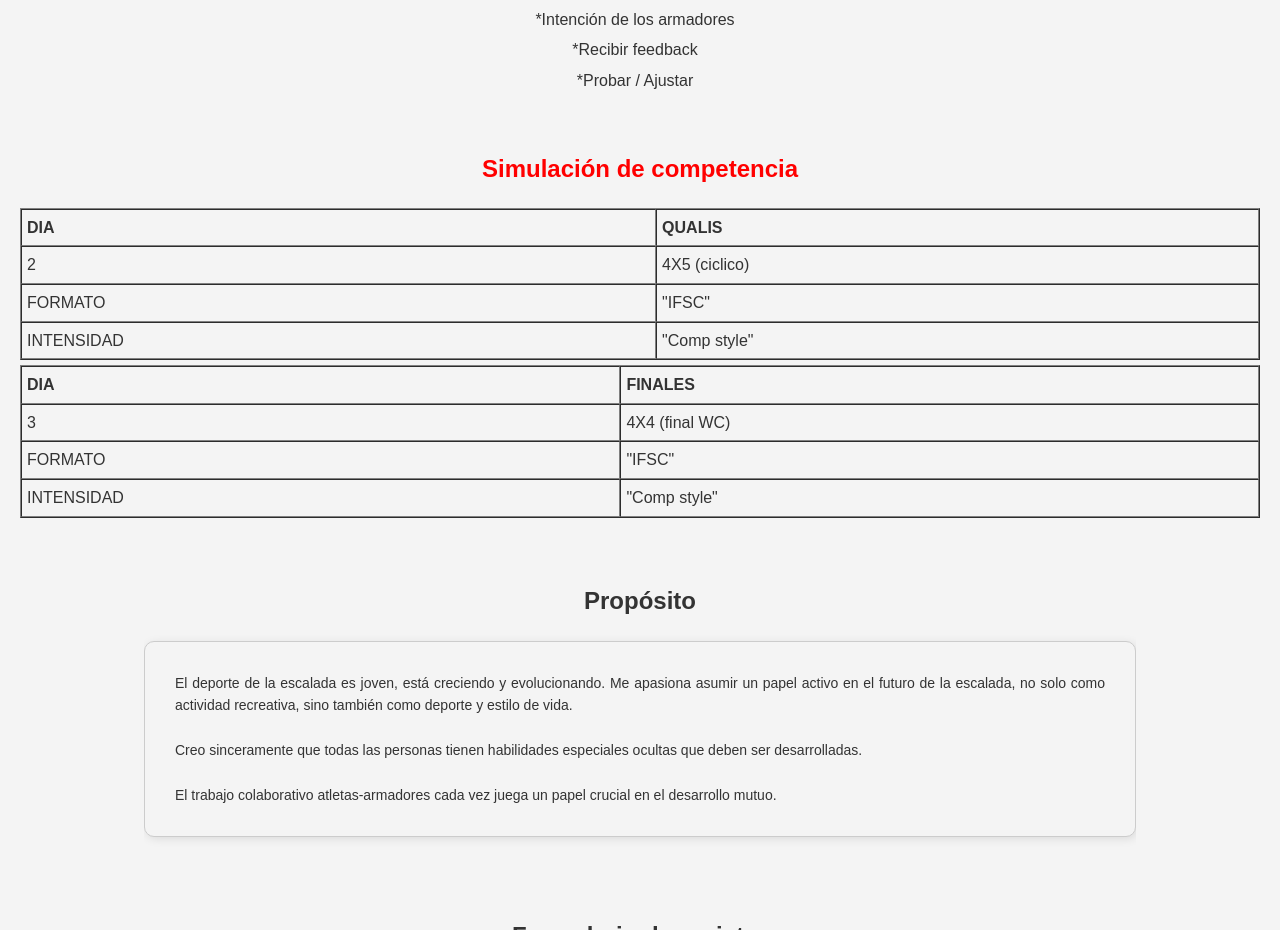
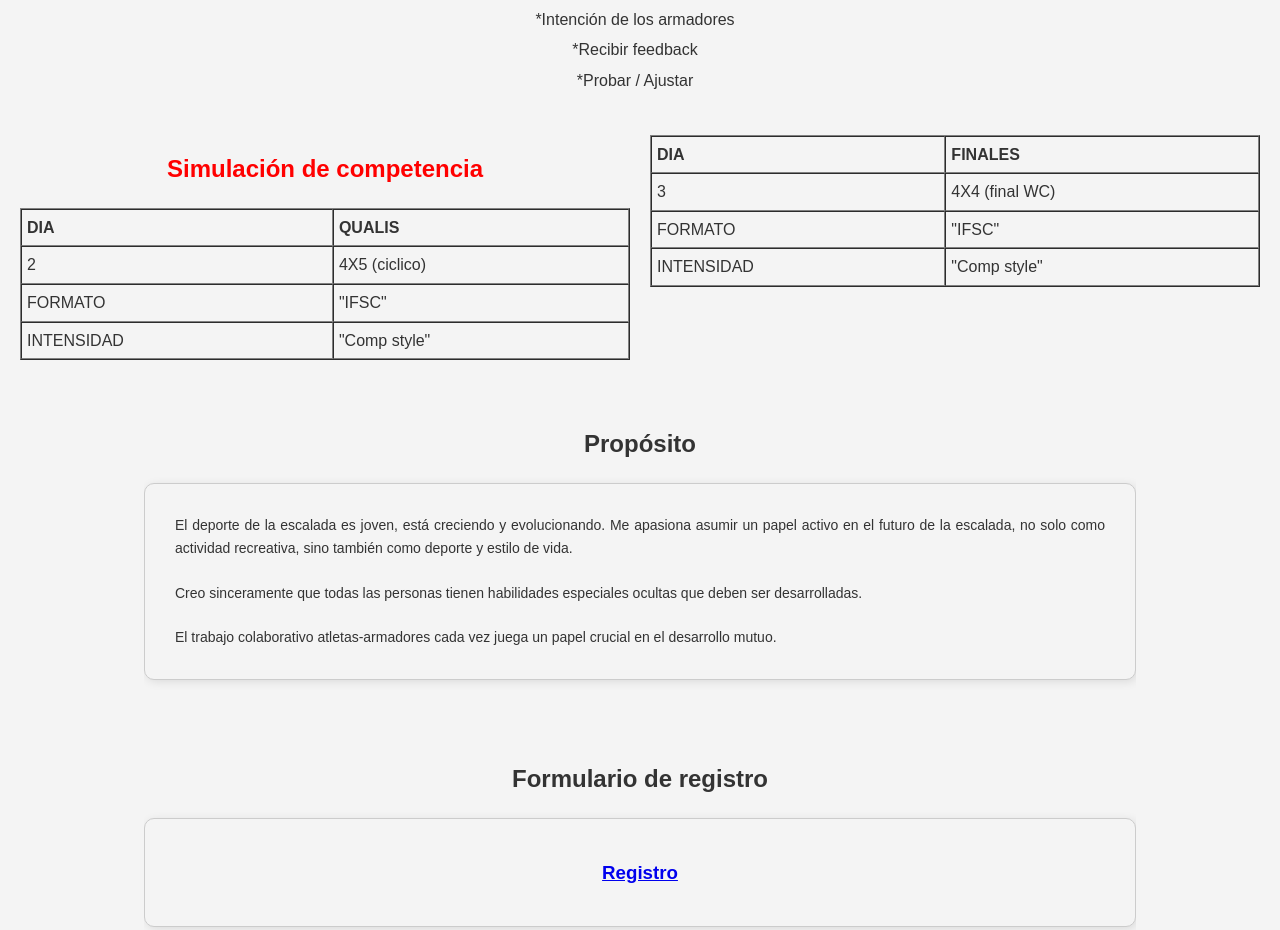
Before and after one commit to jairmorenom/tcstone2024, a plain HTML site: page index.html in a window 1280 px wide. Shown: the part 3788-4718 px from the top of the page. Drawn offline with Linux system fonts and the light colour scheme.

Commit message:
Update index.html

```diff
--- a/index.html
+++ b/index.html
@@ -439,6 +439,8 @@
 
 
 
+<div style="display: flex; justify-content: center; align-items: flex-start;">
+    <div style="flex: 0 1 50%; margin-right: 10px;">
         <h2 style="text-align: center; color: red; font-weight: bold;">Simulación de competencia</h2>
         <table border="1" cellspacing="0" cellpadding="5" style="width: 100%; margin: 5px auto;">
             <thead>
@@ -462,8 +464,8 @@
                 </tr>
             </tbody>
         </table>
-
-
+    </div>
+    <div style="flex: 0 1 50%; margin-left: 10px;">
         <table border="1" cellspacing="0" cellpadding="5" style="width: 100%; margin: 5px auto;">
             <thead>
                 <tr>
@@ -486,6 +488,9 @@
                 </tr>
             </tbody>
         </table>
+    </div>
+</div>
+
 
 
 
```
Lines whose indentation alone changed are shown as unchanged.
